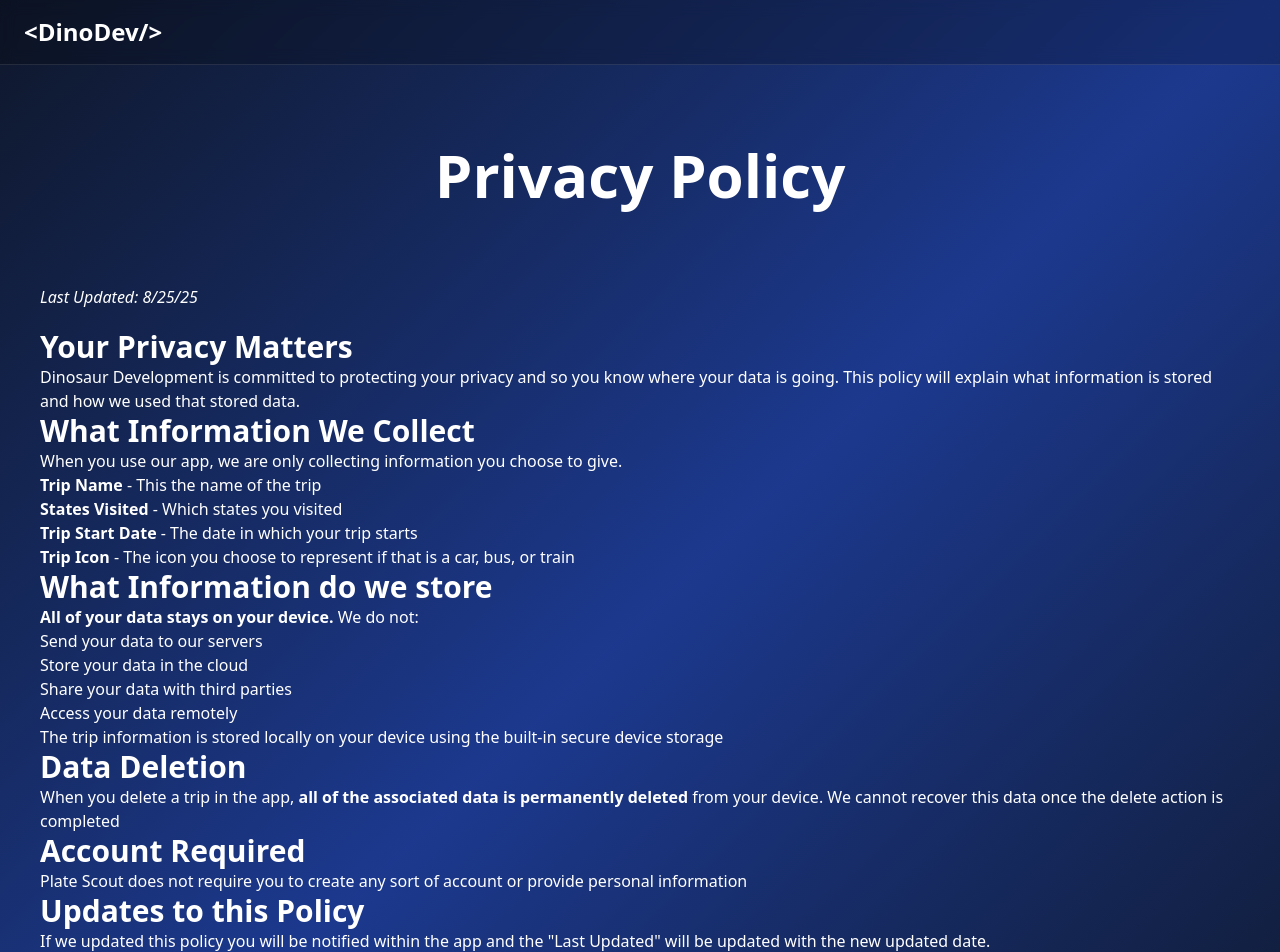
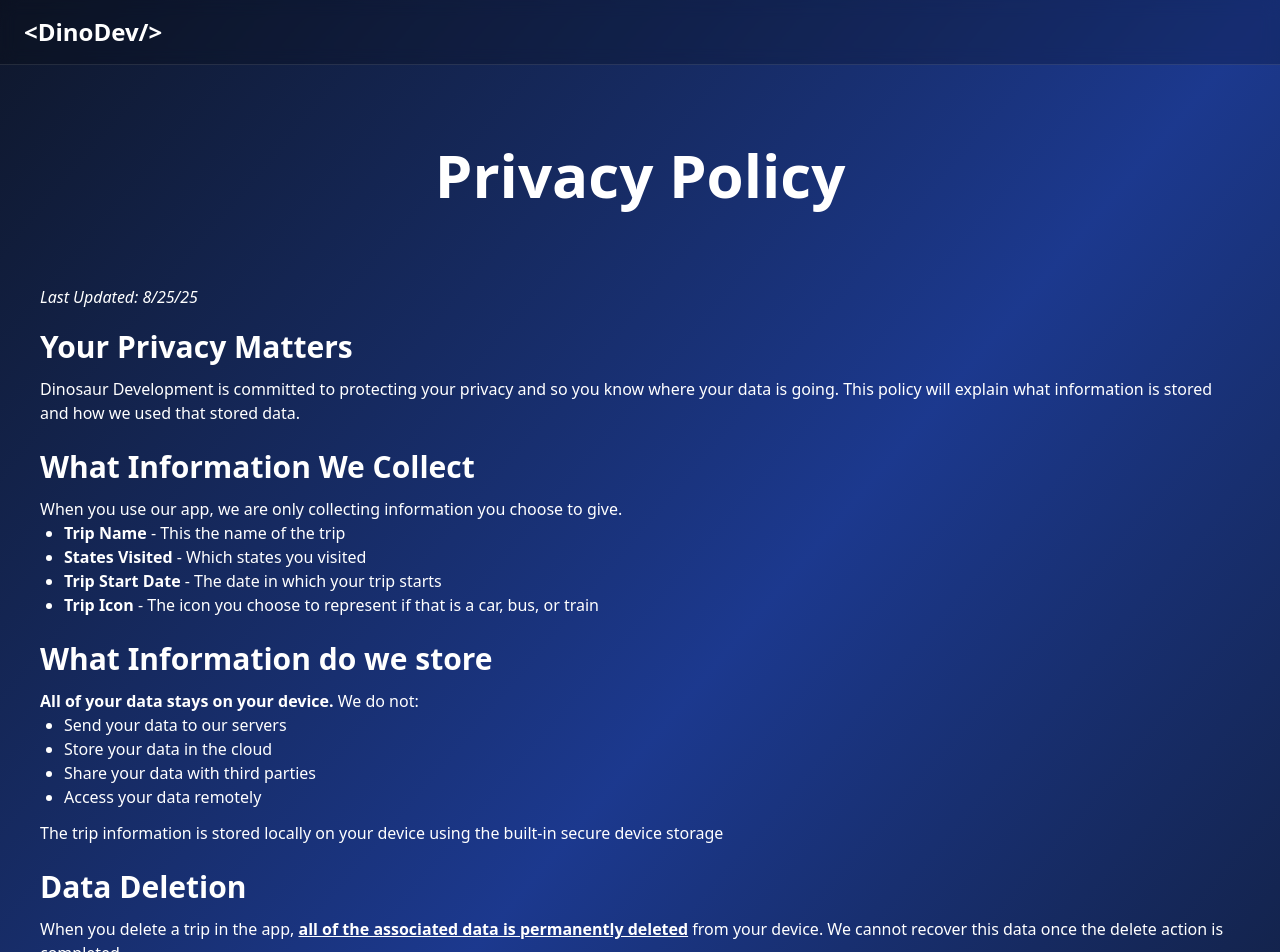
Before and after one commit to Mason-Dino/Dino-Dev, a Next.js app: page /plate-scout/privacy-policy in a window 1280 px wide. Shown: the top 952 px of the page. Built offline with nearby package versions, Linux system fonts and the light colour scheme.

Commit message:
added styling to this page

```diff
--- a/src/app/plate-scout/privacy-policy/page.tsx
+++ b/src/app/plate-scout/privacy-policy/page.tsx
@@ -18,33 +18,33 @@ export default function Home() {
 			</section>
             <section className='text-white'>
                 <p className='mb-5 italic'>Last Updated: 8/25/25</p>
-                <h3 className='text-3xl font-bold'>Your Privacy Matters</h3>
-                <p>Dinosaur Development is committed to protecting your privacy and so you know where your data is going. This policy will explain what information is stored and how we used that stored data.</p>
-                <h3 className='text-3xl font-bold'>What Information We Collect</h3>
+                <h3 className='text-3xl font-bold mb-3'>Your Privacy Matters</h3>
+                <p className='mb-6'>Dinosaur Development is committed to protecting your privacy and so you know where your data is going. This policy will explain what information is stored and how we used that stored data.</p>
+                <h3 className='text-3xl font-bold mb-3'>What Information We Collect</h3>
                 <p>When you use our app, we are only collecting information you choose to give.</p>
-                <ul>
-                    <li><b>Trip Name</b> - This the name of the trip</li>
-                    <li><b>States Visited</b> - Which states you visited</li>
-                    <li><b>Trip Start Date</b> - The date in which your trip starts</li>
-                    <li><b>Trip Icon</b> - The icon you choose to represent if that is a car, bus, or train</li>
+                <ul className='list-disc mb-6'>
+                    <li className='ml-6'><b>Trip Name</b> - This the name of the trip</li>
+                    <li className='ml-6'><b>States Visited</b> - Which states you visited</li>
+                    <li className='ml-6'><b>Trip Start Date</b> - The date in which your trip starts</li>
+                    <li className='ml-6'><b>Trip Icon</b> - The icon you choose to represent if that is a car, bus, or train</li>
                 </ul>
-                <h3 className='text-3xl font-bold'>What Information do we store</h3>
+                <h3 className='text-3xl font-bold mb-3'>What Information do we store</h3>
                 <p><b>All of your data stays on your device.</b> We do not:</p>
-                <ul>
-                    <li>Send your data to our servers</li>
-                    <li>Store your data in the cloud</li>
-                    <li>Share your data with third parties</li>
-                    <li>Access your data remotely</li>
+                <ul className='list-disc mb-3'>
+                    <li className='ml-6'>Send your data to our servers</li>
+                    <li className='ml-6'>Store your data in the cloud</li>
+                    <li className='ml-6'>Share your data with third parties</li>
+                    <li className='ml-6'>Access your data remotely</li>
                 </ul>
-                <p>The trip information is stored locally on your device using the built-in secure device storage</p>
-                <h3 className='text-3xl font-bold'>Data Deletion</h3>
-                <p>When you delete a trip in the app, <b>all of the associated data is permanently deleted</b> from your device. We cannot recover this data once the delete action is completed</p>
-                <h3 className='text-3xl font-bold'>Account Required</h3>
-                <p>Plate Scout does not require you to create any sort of account or provide personal information</p>
-                <h3 className='text-3xl font-bold'>Updates to this Policy</h3>
-                <p>If we updated this policy you will be notified within the app and the "Last Updated" will be updated with the new updated date.</p>
-                <h3 className='text-3xl font-bold'>Contact Us</h3>
-                <p>If you have any questions about this privacy policy, please submit a ticket at this <a className='underline' href="https://forms.gle/PWzwDehsrpQAYecq8" target='_blank'>page</a></p>
+                <p className='mb-6'>The trip information is stored locally on your device using the built-in secure device storage</p>
+                <h3 className='text-3xl font-bold mb-3'>Data Deletion</h3>
+                <p className='mb-6'>When you delete a trip in the app, <u><b>all of the associated data is permanently deleted</b></u> from your device. We cannot recover this data once the delete action is completed</p>
+                <h3 className='text-3xl font-bold mb-3'>Account Required</h3>
+                <p className='mb-6'>Plate Scout does not require you to create any sort of account or provide personal information</p>
+                <h3 className='text-3xl font-bold mb-3'>Updates to this Policy</h3>
+                <p className='mb-6'>If we updated this policy you will be notified within the app and the "Last Updated" will be updated with the new updated date.</p>
+                <h3 className='text-3xl font-bold mb-3'>Contact Us</h3>
+                <p className='mb-6'>If you have any questions about this privacy policy, please submit a ticket at this <a className='underline' href="https://forms.gle/PWzwDehsrpQAYecq8" target='_blank'>page</a></p>
                 <br /> <br />
                 <p className='mb-5 italic'>This privacy policy applies to v1.0.0 and later versions of Plate Scout</p>
             </section>
```
